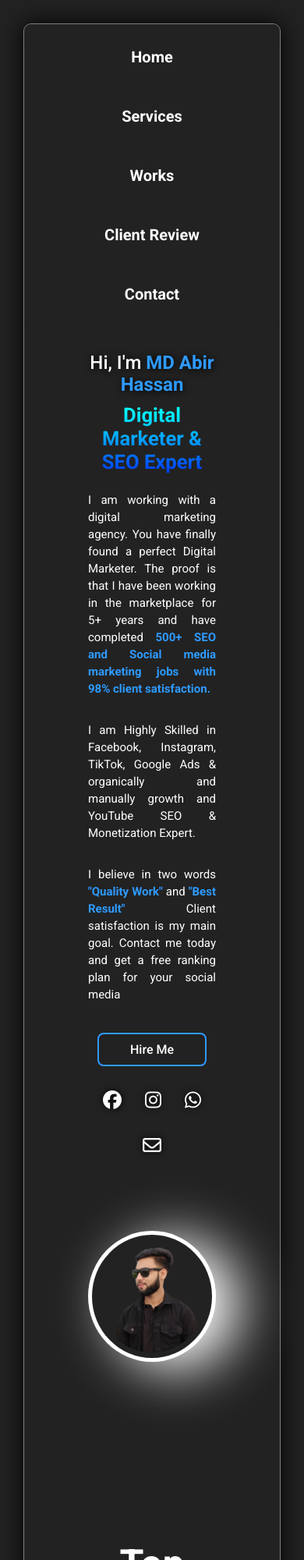
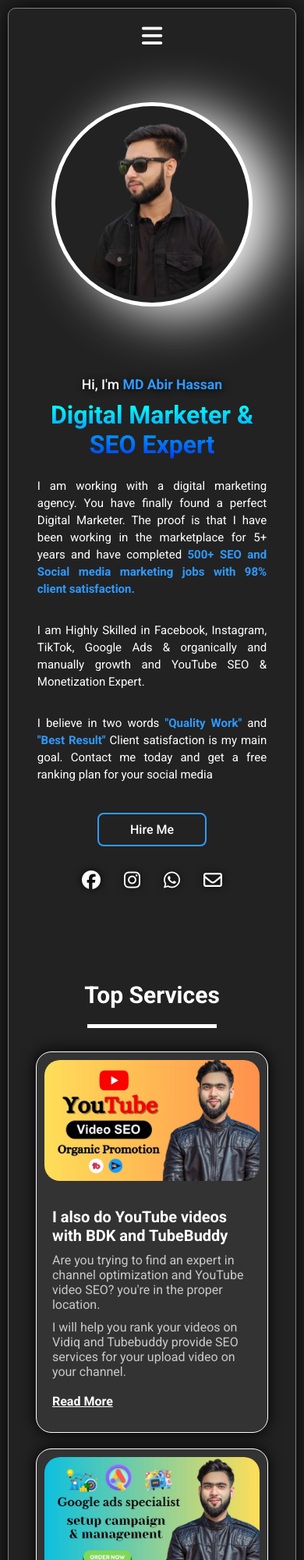
Before and after one commit to MayerShohag/100DaysOfCodeChallege, a plain HTML site: page day19/index.html in a window 390 px wide. Shown: the top 2000 px of the page at 78% size. Drawn offline with Linux system fonts and the light colour scheme.

Commit message:
day19 file updated and mobile responsive file added

```diff
--- a/day19/index.html
+++ b/day19/index.html
@@ -10,6 +10,7 @@
         crossorigin="anonymous" referrerpolicy="no-referrer" />
     <link rel="shortcut icon" href="./images/logo.jpg" type="image/x-icon">
     <link rel="stylesheet" href="style.css">
+    <link rel="stylesheet" href="responsive.css">
 </head>
 
 <body>
@@ -25,6 +26,9 @@
                     <li><a href="#contact">Contact</a></li>
                 </ul>
             </nav>
+            <div class="toggle-icon">
+                <i class="fa-solid fa-bars"></i>
+            </div>
         </header>
         <!-- header section ends here -->
 
--- /dev/null
+++ b/day19/responsive.css
@@ -0,0 +1,100 @@
+@media (max-width: 426px) {
+    .global-row {
+        margin: 10px;
+    }
+    .toggle-icon{
+        display: block;
+    }
+    header {
+        position: static;
+    }
+    .toggle-icon > i{
+        font-size: 30px;
+        cursor: pointer;
+    }
+    nav ul {
+        display: none;
+    }
+
+
+    /* hero section starts from here  */
+    .hero-section{
+        flex-direction: column-reverse;
+    }
+    .hero-section-text {
+        width: 80%;
+    }
+
+    .hero-section-text>#Portfolio-name {
+        font-size: 1.1rem;
+    }
+    .hero-section-text>h2 {
+        font-size: 2rem;
+    }
+    .hero-section-image {
+        width: 70%;
+        transition: all 0.5s;
+        display: flex;
+    }
+
+    /* hero section ends here  */
+
+    /* services section starts from here  */
+    .service-section {
+        width: 90%;
+    }
+    .common-h2 {
+        font-size: 30px;
+        margin-top: 100px;
+    }
+
+    hr {
+        width: 50%;
+        margin-bottom: 30px;
+    }
+
+    .services {
+        width: 90%;
+        margin: 20px auto;
+        flex-direction: column;
+    }
+    .services:hover {
+        transform: scale(1.05);
+    }
+    .service-image {
+        width: 100%;
+    }
+    .service-text {
+        width: 100%;
+        text-align: left;
+        padding: 10px;
+    }
+
+
+
+    /* services section ends here */
+
+    /* contact section starts from here  */
+    form {
+        width: 90%;
+        background-color: #333;
+        padding: 30px;
+        border-radius: 20px;
+    }
+
+
+
+    /* contact section ends here */
+    /* footer section starts from here  */
+    footer > a{
+        position: absolute;
+        bottom: 10px;
+        right: 150px;
+    }
+    footer{
+        width: 90%;
+        margin-bottom: 80px;
+        padding: 10px 0;
+    }
+    /* footer section ends here */
+}
--- a/day19/style.css
+++ b/day19/style.css
@@ -35,7 +35,8 @@ header {
     padding: 20px 0;
     border-radius: 10px;
     position: sticky;
-    top: 0;
+    background-color: transparent;
+    top: -1px;
     left: 0;
     z-index: 1000;
 }
@@ -60,6 +61,10 @@ nav ul li a:hover,
 nav ul li a:focus {
     color: var(--primary-color);
     border-bottom: 2px solid var(--primary-color);
+}
+
+.toggle-icon{
+    display: none;
 }
 
 /* header section ends here */
@@ -343,7 +348,7 @@ hr {
 }
 
 .work {
-    width: 270px;
+    width: 250px;
     border: 1px solid;
     padding: 20px;
     border-radius: 20px;
@@ -353,7 +358,7 @@ hr {
 }
 
 .work:hover {
-    transform: scale(1.05) translateY(-20px);
+    transform: scale(1.05) translateY(-10px);
 }
 
 .work>.icons>i {
@@ -369,7 +374,7 @@ hr {
 }
 
 .work>p {
-    font-size: 25px;
+    font-size: 22px;
     font-weight: 600;
 }
 
```
